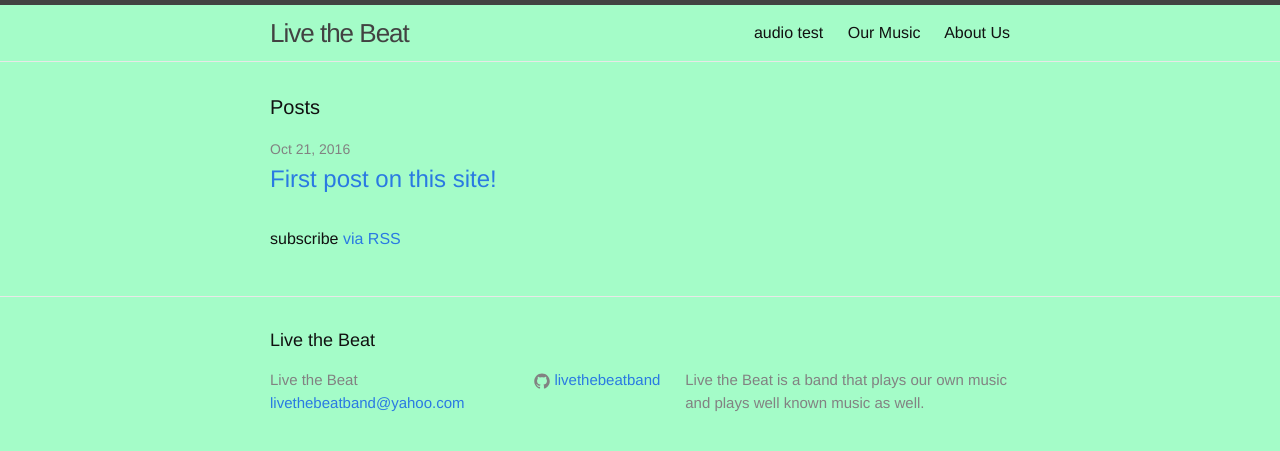
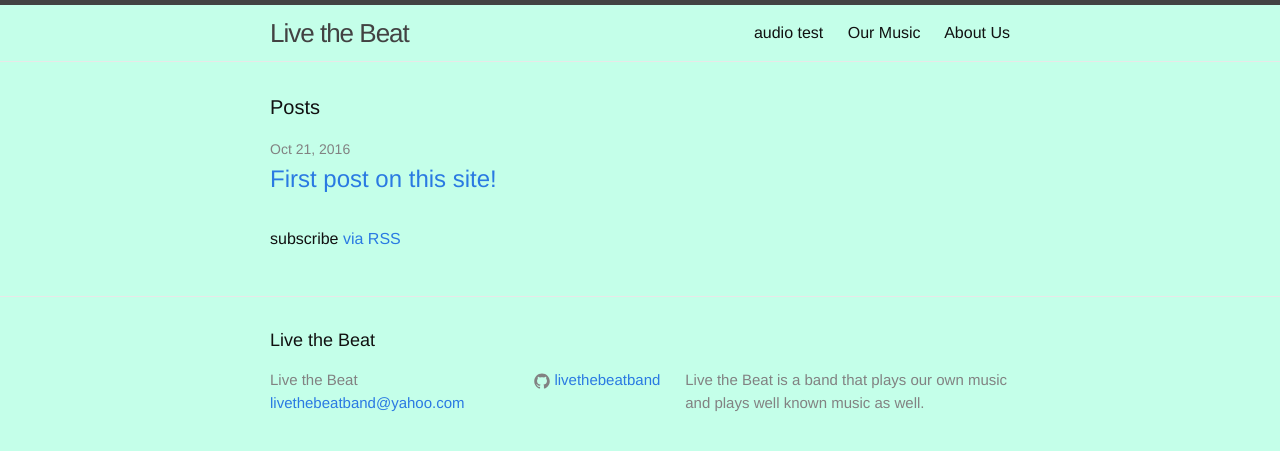
Before and after one commit to livethebeatband/livethebeatband.github.io, a Jekyll site: the page built from index.html, in a window 1280 px wide. Shown: the top 451 px of the page. Built offline with Jekyll 4.4.1, drawn with Linux system fonts in a browser that asks for light colours.

Commit message:
Update main.scss

```diff
--- a/css/main.scss
+++ b/css/main.scss
@@ -15,7 +15,7 @@ $base-line-height: 1.5;
 $spacing-unit:     30px;
 
 $text-color:       #111;
-$background-color: #a4fcc8;
+$background-color: #c4ffe9;
 $brand-color:      #2a7ae2;
 
 $grey-color:       #828282;
```
